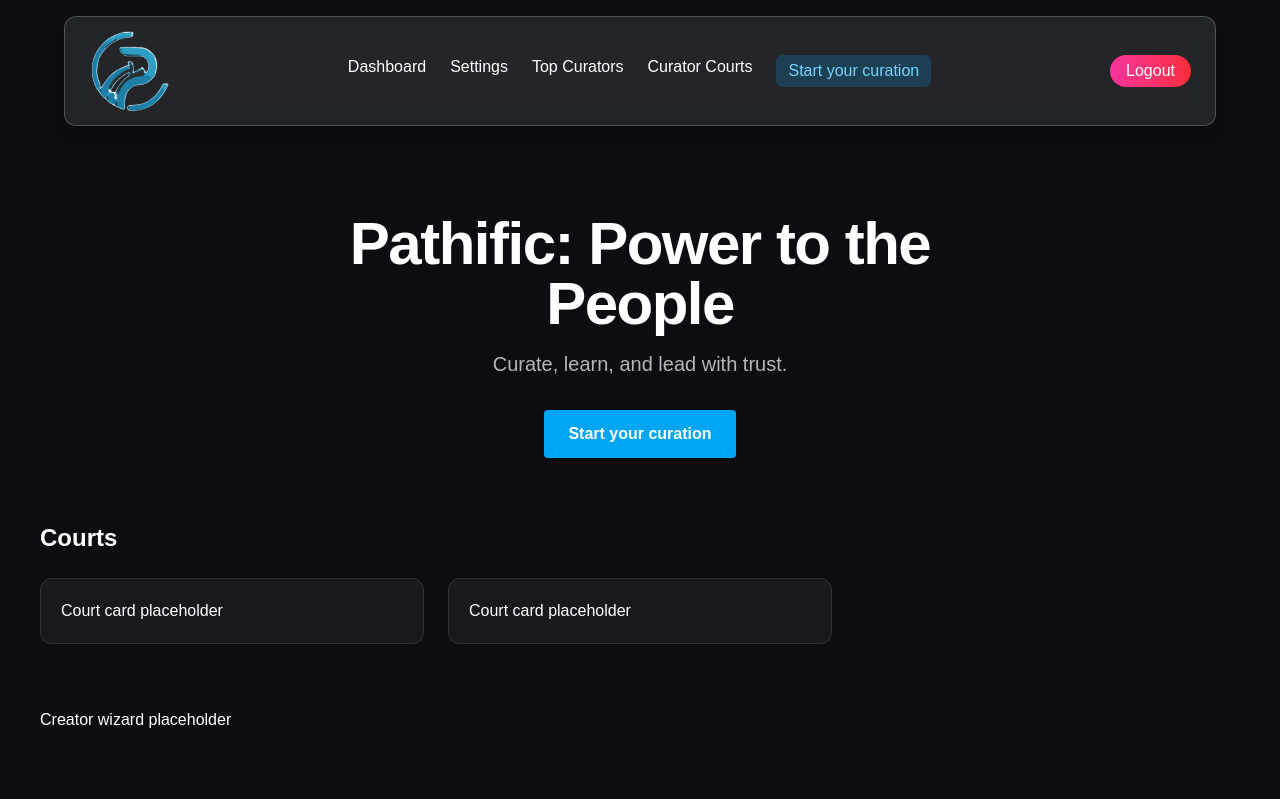
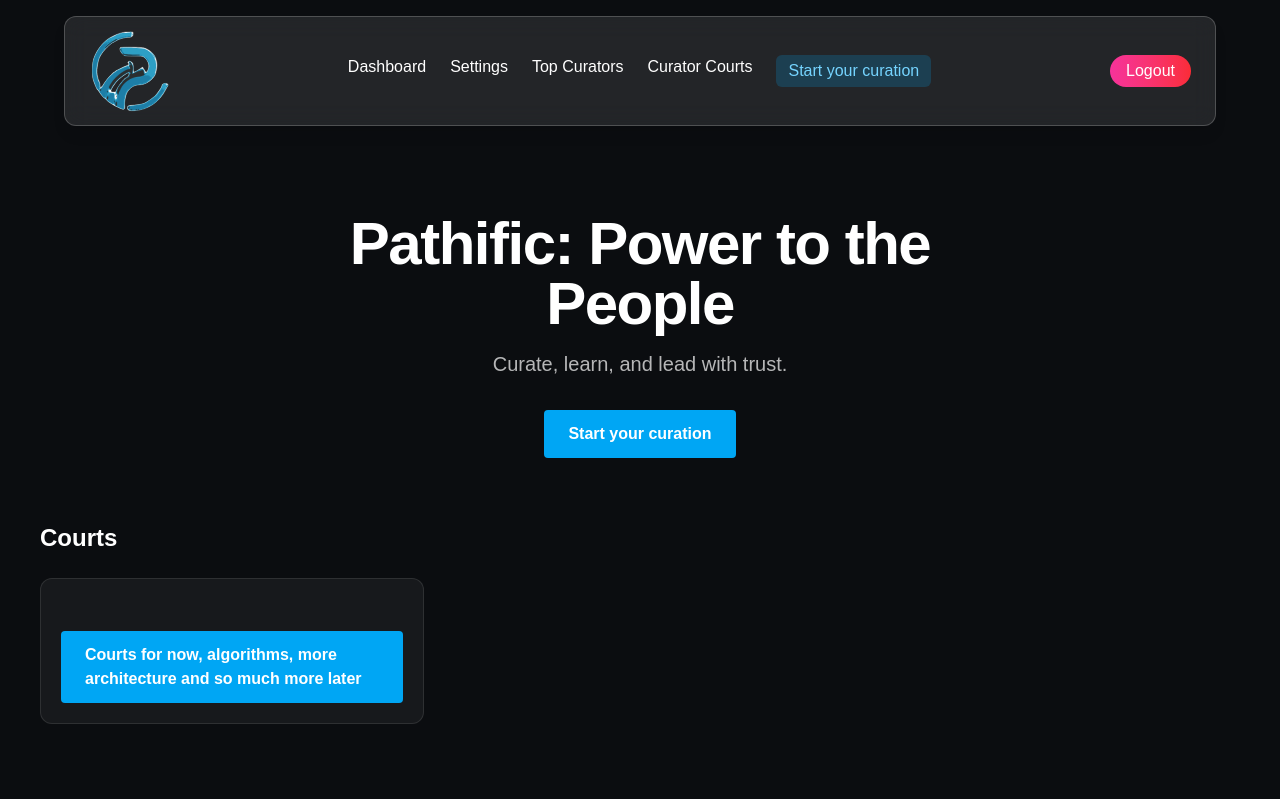
Before and after one commit to Negativeice-0/pathific, a Next.js app in the folder frontend/ui/: page /main/home in a window 1280 px wide. Shown: the top 799 px of the page. Built offline with nearby package versions, Linux system fonts and the light colour scheme.

Commit message:
some cutome ui tweaking

```diff
--- a/frontend/ui/app/components/NavBar.tsx
+++ b/frontend/ui/app/components/NavBar.tsx
@@ -10,7 +10,7 @@ export default function NavBar() {
   return (
     <nav className="mx-auto mt-4 w-full max-w-6xl rounded-xl bg-white/10 backdrop-blur-md shadow-lg border border-white/20 px-6 py-3 flex items-center justify-between">
       {/* Logo image */}
-      <Link href="/home" className="flex items-center">
+      <Link href="/main/home" className="flex items-center">
         <Image
           src="/images/logo.svg"
           alt="Pathific Logo"
--- a/frontend/ui/app/main/home/page.tsx
+++ b/frontend/ui/app/main/home/page.tsx
@@ -11,27 +11,32 @@ export default function HomePage() {
         <p className="mt-4 text-lg md:text-xl text-white/70">
           Curate, learn, and lead with trust.
         </p>
-        <Link href="/curate" className="mt-8 inline-block rounded bg-sky-500 px-6 py-3 text-white font-semibold hover:bg-sky-600">
+        <Link href="/main/curate" className="mt-8 inline-block rounded bg-sky-500 px-6 py-3 text-white font-semibold hover:bg-sky-600">
           Start your curation
         </Link>
       </section>
 
-      {/* Courts section stub */}
-      <section className="mt-16">
-        <h2 className="text-2xl font-bold mb-6">Courts</h2>
-        <div className="grid grid-cols-1 md:grid-cols-2 lg:grid-cols-3 gap-6">
-          <div className="rounded-xl border border-white/10 bg-white/5 p-5">Court card placeholder</div>
-          <div className="rounded-xl border border-white/10 bg-white/5 p-5">Court card placeholder</div>
-        </div>
-      </section>
+    {/* Courts section stub --place-items-center -- so when you have more you know what to check first*/}
+<section className="mt-16">
+  <h2 className="text-2xl font-bold mb-6">Courts</h2>
+  <div className="grid grid-cols-1 md:grid-cols-2 lg:grid-cols-3 gap-6 place-items-center">
+    {/* Centered card with centered content -- from flex to end can be a life saver with cards/forms*/}
+    <div className="rounded-xl border border-white/10 bg-white/5 p-5 flex items-center justify-center">
+      <Link href="/main/courts" className="mt-8 inline-block rounded bg-sky-500 px-6 py-3 text-white font-semibold hover:bg-sky-600">
+        Courts for now, algorithms, more architecture and so much more later
+      </Link>
+    </div>
+  </div>
+</section>
 
-      {/* Other stubs */}
+      {/** Other stubs
       <section className="mt-16">Creator wizard placeholder</section>
       <section className="mt-16">Payments placeholder</section>
       <section className="mt-16">M-Pesa bridge placeholder</section>
       <section className="mt-16">Proof-of-learning ledger placeholder</section>
       <section className="mt-16">AI helper placeholder</section>
       <section className="mt-16">Compliance/security placeholder</section>
+    */}
     </div>
   );
 }
```
